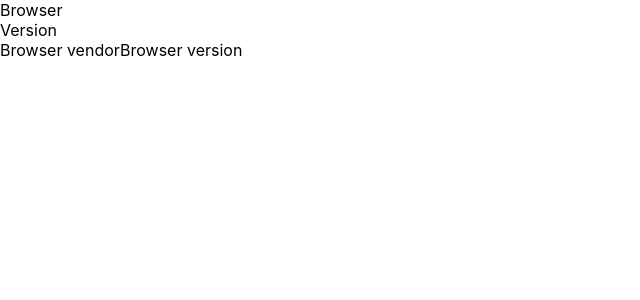
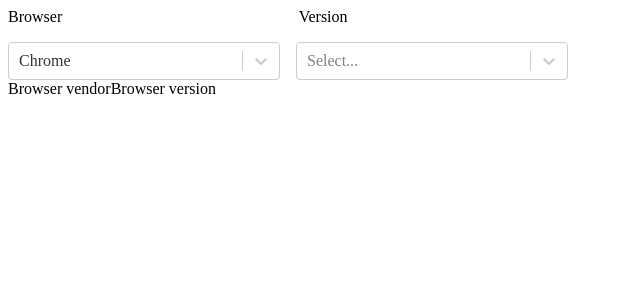
Before and after one commit to ObserveRTC/getstats-lab, a React (Create React App) app in the folder dashboard/: page /stats-details in a window 1280 px wide. Shown: the top 300 px of the page, without its empty margins (0-640 px from the left). Built offline with nearby package versions, Linux system fonts and the light colour scheme.

Commit message:
Simple styling

```diff
--- a/dashboard/package.json
+++ b/dashboard/package.json
@@ -17,6 +17,7 @@
     "react-redux": "^7.2.4",
     "react-router-dom": "^5.2.0",
     "react-scripts": "4.0.3",
+    "react-select": "^4.3.1",
     "redux": "^4.1.0",
     "redux-logger": "^3.0.6",
     "typescript": "^4.1.2",
@@ -42,6 +43,7 @@
   },
   "devDependencies": {
     "@types/react-router-dom": "^5.1.7",
+    "@types/react-select": "^4.0.15",
     "@types/redux-logger": "^3.0.8",
     "@typescript-eslint/eslint-plugin": "^4.23.0",
     "@typescript-eslint/parser": "^4.23.0",
@@ -50,6 +52,7 @@
     "eslint-plugin-import": "^2.23.0",
     "eslint-plugin-jsx-a11y": "^6.4.1",
     "eslint-plugin-react": "^7.23.2",
-    "eslint-plugin-react-hooks": "^4.2.0"
+    "eslint-plugin-react-hooks": "^4.2.0",
+    "sass": "^1.34.1"
   }
 }
--- a/dashboard/src/App.css
+++ /dev/null
@@ -1,38 +0,0 @@
-.App {
-  text-align: center;
-}
-
-.App-logo {
-  height: 40vmin;
-  pointer-events: none;
-}
-
-@media (prefers-reduced-motion: no-preference) {
-  .App-logo {
-    animation: App-logo-spin infinite 20s linear;
-  }
-}
-
-.App-header {
-  background-color: #282c34;
-  min-height: 100vh;
-  display: flex;
-  flex-direction: column;
-  align-items: center;
-  justify-content: center;
-  font-size: calc(10px + 2vmin);
-  color: white;
-}
-
-.App-link {
-  color: #61dafb;
-}
-
-@keyframes App-logo-spin {
-  from {
-    transform: rotate(0deg);
-  }
-  to {
-    transform: rotate(360deg);
-  }
-}
--- a/dashboard/src/App.tsx
+++ b/dashboard/src/App.tsx
@@ -1,5 +1,4 @@
 import React from 'react';
-import './App.css';
 import {
   BrowserRouter as Router,
   Switch,
@@ -7,7 +6,7 @@ import {
 } from 'react-router-dom';
 import {About} from './components/about';
 import {Home} from './components/home';
-import { NotFound404 } from './components/NotFound404';
+import { NotFound404 } from './components/not.found.404';
 import {StatsImplementationDetails} from "./components/stats.implementation.details";
 import {StatsImplementationReports} from "./components/stats.implementation.reports";
 
--- /dev/null
+++ b/dashboard/src/components/browser.list/browser.list.view.module.scss
@@ -0,0 +1,21 @@
+.container {
+  display: flex;
+  flex-direction: row;
+  flex-wrap: wrap;
+  width: 35rem;
+
+  > div {
+    width: 100%;
+    display: flex;
+    flex-direction: row;
+    > div {
+      flex-grow: 1;
+      &:not(:first-child) {
+        margin-left: 1rem;
+      }
+    }
+    &:not(:first-child) {
+      margin-top: 1rem;
+    }
+  }
+}
--- a/dashboard/src/components/browser.list/browser.list.view.tsx
+++ b/dashboard/src/components/browser.list/browser.list.view.tsx
@@ -1,16 +1,96 @@
-import React from "react";
+import React, {useState} from "react";
 import {BrowserDetail} from "../../redux/root.slice";
+import Select from 'react-select'
+import {ValueType} from "react-select/src/types";
+import styles from './browser.list.view.module.scss'
 
 export type StatsImplementationDetailsViewProps = {
     onSelected: (browser: BrowserDetail) => void
     browserList: BrowserDetail[]
 }
+
+type Option = {
+    value: string
+    label: string
+}
+
+const getBrowserOptions = (browserList: BrowserDetail[]): Option[] => browserList?.map(item => item.browser)
+    .reduce((acc: Array<string>, currentItem) => {
+        if(acc.includes(currentItem)){
+            return acc
+        }else {
+            return [...acc, currentItem]
+        }
+    }, [] )
+    .map( item => {
+        return {
+            label: item,
+            value: item
+        }
+    })
+
+const versionOptions = (browserList: BrowserDetail[], browserName?: string): Option[] => browserList?.filter(item => item.browser === browserName)
+    .map(item => item.version)
+    .reduce((acc: Array<string>, currentItem) => {
+        if(acc.includes(currentItem)){
+            return acc
+        } else {
+            return [...acc, currentItem]
+        }
+    }, [] )
+    .map( item => {
+        return {
+            label: item,
+            value: item
+        }
+    })
+
 const BrowserListView = ({onSelected, browserList}: StatsImplementationDetailsViewProps): React.ReactElement => {
+
+    const browserOptions = getBrowserOptions(browserList)
+    const [currentBrowser, setCurrentBrowser] = useState<Option>(browserOptions?.[0])
+    const [currentVersion, setCurrentVersion] = useState<Option|null>(null)
+    const [versionList, setVersionList] = useState<Option[]>(versionOptions(browserList, currentBrowser?.value))
+
+    const onBrowserChange = (value: ValueType<Option, false>) => {
+        const newValue = value as Option
+        setCurrentVersion(null)
+        setCurrentBrowser(newValue)
+        setVersionList(versionOptions(browserList,newValue.value))
+    }
+
+    const onVersionChange = (value: ValueType<Option, false>) => {
+        const newValue = value as Option
+        setCurrentVersion(newValue)
+        onSelected({version: newValue.value, browser: currentBrowser.value})
+    }
+
     return (
-        <div>
-            <div>Browser</div>
+        <div className={styles.container}>
+            <div>
+                <div>Browser</div>
+                <div>Version</div>
+            </div>
+            <div>
+                <div>
+                    <Select
+                        isMulti={false}
+                        isClearable={false}
+                        value={currentBrowser}
+                        onChange={onBrowserChange}
+                        options={browserOptions}
+                    />
+                </div>
+                <div>
+                    <Select
+                        isMulti={false}
+                        isClearable={false}
+                        onChange={onVersionChange}
+                        value={currentVersion}
+                        options={versionList} />
+                </div>
+            </div>
 
-            <div>Version</div>
         </div>
     )
 }
--- a/dashboard/src/components/stats.implementation.details/index.tsx
+++ b/dashboard/src/components/stats.implementation.details/index.tsx
@@ -12,7 +12,7 @@ import {BrowserListView} from "../browser.list";
 const StatsImplementationDetails = (): React.ReactElement => {
     const dispatch = useAppDispatch();
     const browserList = useAppSelector(selectBrowserList)
-    const statsList = useAppSelector(selectImplementationDetails({browser: 'Chrome', version: '90' }))
+    const statsList = useAppSelector(selectImplementationDetails({browser: 'Chrome', version: '90'}))
 
     const onBrowserSelected = ({browser, version}: BrowserDetail) => {
         dispatch(fetchBrowserImplementationDetailsAsync({browser,version}))
--- a/dashboard/src/index.css
+++ /dev/null
@@ -1,13 +0,0 @@
-body {
-  margin: 0;
-  font-family: -apple-system, BlinkMacSystemFont, 'Segoe UI', 'Roboto', 'Oxygen',
-    'Ubuntu', 'Cantarell', 'Fira Sans', 'Droid Sans', 'Helvetica Neue',
-    sans-serif;
-  -webkit-font-smoothing: antialiased;
-  -moz-osx-font-smoothing: grayscale;
-}
-
-code {
-  font-family: source-code-pro, Menlo, Monaco, Consolas, 'Courier New',
-    monospace;
-}
--- a/dashboard/src/index.tsx
+++ b/dashboard/src/index.tsx
@@ -1,6 +1,5 @@
 import React from 'react';
 import ReactDOM from 'react-dom';
-import './index.css';
 import App from './App';
 import reportWebVitals from './reportWebVitals';
 import {Provider} from "react-redux";
--- a/dashboard/src/redux/root.slice/helper/index.ts
+++ b/dashboard/src/redux/root.slice/helper/index.ts
@@ -15,6 +15,6 @@ const getBrowserList = (browserName: string, latestVersion: number): BrowserDeta
     return browserList
 }
 
-export const chromeBrowserList = getBrowserList('Chrome', 91)
+export const chromeBrowserList = getBrowserList('Chrome', 90)
 export const firefoxBrowserList = getBrowserList('Firefox', 89)
 export const edgeBrowserList = getBrowserList('Edge', 91)
```
Also changed, not shown: dashboard/src/components/not.found.404/index.tsx (renamed from dashboard/src/components/NotFound404/index.tsx), 1 other file (tests, documents, lock files or other folders).
